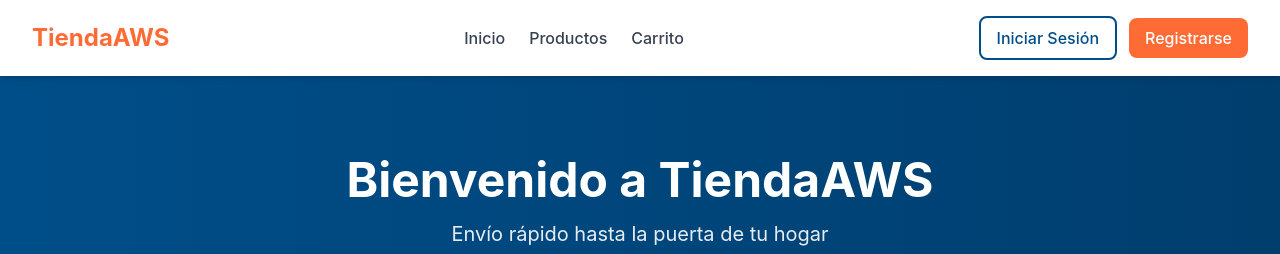
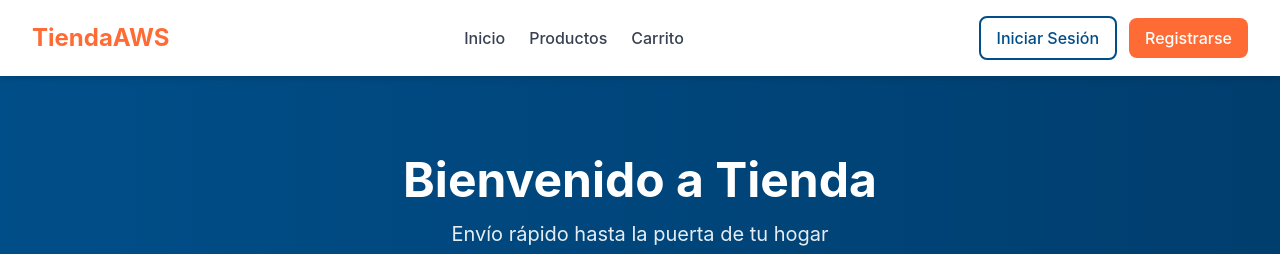
Before and after one commit to Mor4n/tiendaAWS, a React (Vite) app in the folder frontend/: page / in a window 1280 px wide. Shown: the top 254 px of the page. Built offline with nearby package versions, Linux system fonts and the light colour scheme; no server answers; what amazon-cognito-identity-js would draw is missing.

Commit message:
Commit ultimo

```diff
--- a/frontend/src/pages/Home.jsx
+++ b/frontend/src/pages/Home.jsx
@@ -53,7 +53,7 @@ const Home = () => {
     <div>
       <section className="bg-gradient-to-r from-secondary-500 to-secondary-600 text-white py-20">
         <div className="container-custom text-center">
-          <h2 className="text-5xl font-bold mb-4">Bienvenido a TiendaAWS</h2>
+          <h2 className="text-5xl font-bold mb-4">Bienvenido a Tienda</h2>
           <p className="text-xl mb-8 opacity-90">
             Envío rápido hasta la puerta de tu hogar
           </p>
```
